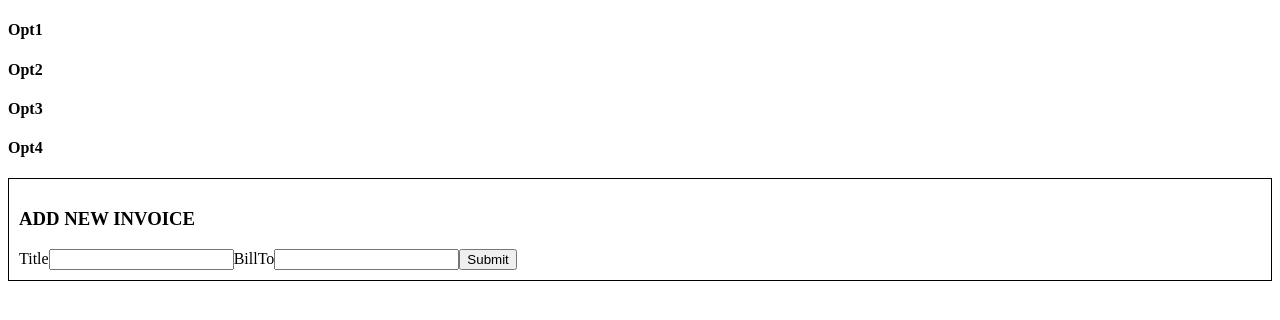
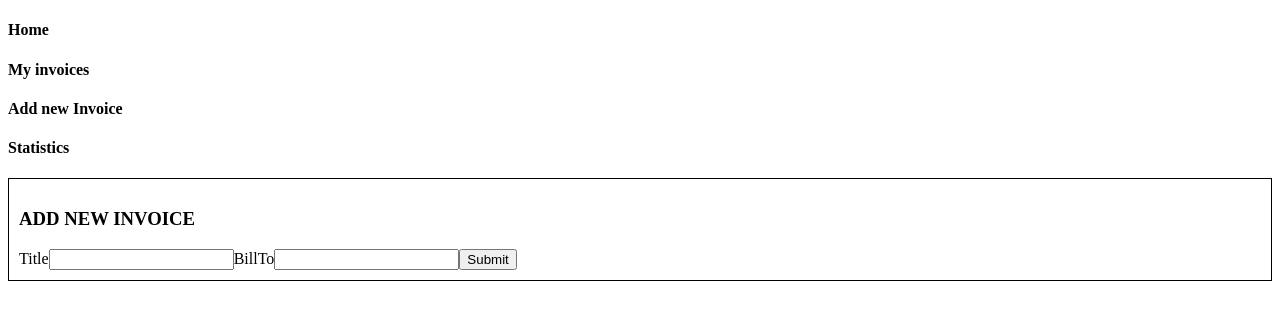
Before and after one commit to polon59/JS-PDF-Invoices-generator, a React (Create React App) app in the folder public/application/: page / in a window 1280 px wide. Shown: the top 320 px of the page. Built offline with nearby package versions, Linux system fonts and the light colour scheme.

Commit message:
Change returned JSX content in 'render' method in 'Navbar' component

```diff
--- a/public/application/src/navbar.js
+++ b/public/application/src/navbar.js
@@ -4,12 +4,13 @@ import NavOption from './navOption';
 class Navbar extends Component{
 
     render(){
+
         return(
             <div>
-                <NavOption  title="Opt1" desc="descr1"/>
-                <NavOption  title="Opt2" desc="descr2"/>
-                <NavOption  title="Opt3" desc="descr3"/>
-                <NavOption  title="Opt4" desc="descr4"/>
+                <NavOption title="Home" changeTogle={this.props.changeTogle} destination={"home"}/>
+                <NavOption title="My invoices" changeTogle={this.props.changeTogle} destination={"invoicesList"}/>
+                <NavOption title="Add new Invoice" changeTogle={this.props.changeTogle} destination={"addInvoice"}/>
+                <NavOption title="Statistics" changeTogle={this.props.changeTogle} destination={"statistics"}/>
             </div>
         );
     }
```
